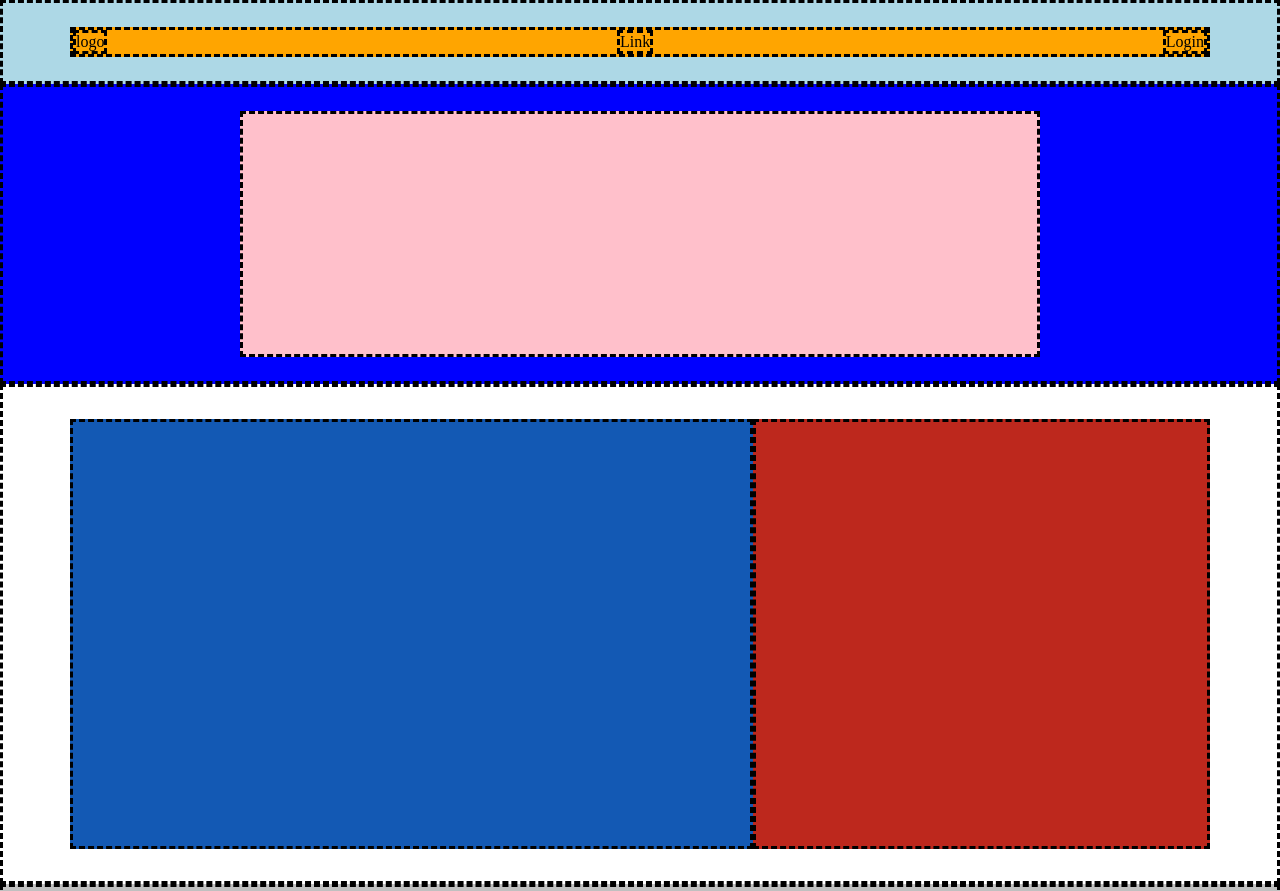
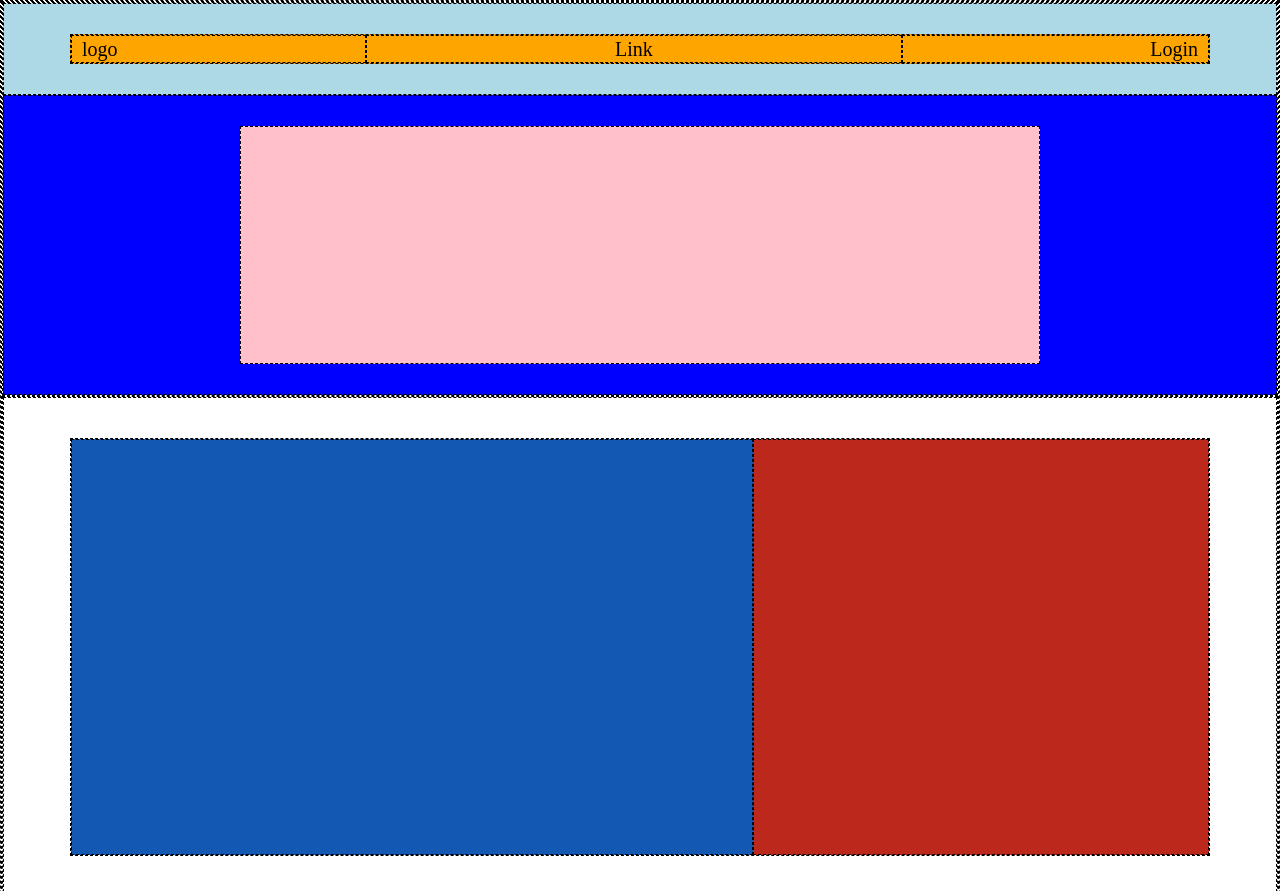
Before and after one commit to fabiodelli/htmlcss-struttura-discord, a plain HTML site: page index.html in a window 1280 px wide. Shown: the top 891 px of the page. Drawn offline with Linux system fonts and the light colour scheme.

Commit message:
modify border and indentation

```diff
--- a/assets/css/style.css
+++ b/assets/css/style.css
@@ -2,6 +2,8 @@
     margin: 0;
     padding: 0;
     box-sizing: border-box;
+    border: dashed 1px black;
+    font-size: 20px;
 }
 
 
@@ -10,6 +12,7 @@
 .d-f {
     display: flex;
 }
+
 
 /* Body -----------------------------------*/
 
@@ -25,8 +28,34 @@
 .nav {
     display: flex;
     width: 1140px;
-    justify-content: space-between;
+    justify-content: center;
     height: 30px;
+
+}
+
+.nav-item-left{
+    flex-grow: 1;
+    display: flex;
+    justify-content: flex-start;
+    align-items: center;
+    padding: 10px;
+
+}
+
+.nav-item-center{
+    flex-grow: 2;
+    display: flex;
+    justify-content: center;
+    align-items: center;
+    padding: 10px;
+}
+
+.nav-item-right{
+    flex-grow: 1;
+    display: flex;
+    justify-content: flex-end;
+    align-items: center;
+    padding: 10px;
 }
 
 .header-bottom {
@@ -42,6 +71,7 @@
     width: 800px;
     justify-content: center;
 }
+
 
 /* Main--------------------------------------- */
 
@@ -70,6 +100,7 @@
     justify-content: center;
     flex-grow: 0.4;
 }
+
 
 /* Section-2 ------------------*/
 
@@ -119,18 +150,19 @@
     height: 800px;
 }
 
+
 /* Footer--------------------------------------------- */
 
 .footer-info{
     display: flex;
     justify-content: center;
+    padding: 0.5rem 0 2rem 0;
 }
 
 .container-footer-info{
     display:flex;
     width: 1140px;
     height: 500px;
-    padding: 0.5rem 0 2rem 0;
 }
 
 .big-column-footer-info{
@@ -155,103 +187,82 @@
     align-items: center;
 }
 
-
-
+.footer-item{
+    padding: 2px;
+}
 
 
 /* Debug---------------------------------------------- */
 
 .debug-header-up {
     background: lightblue;
-    border: dashed black;
+
 }
 
 .debug-nav {
     background: orange;
-    border: dashed black;
-}
-
-.debug-nav-item {
-    border: dashed black;
 }
 
 .debug-header-bottom {
     background: blue;
-    border: dashed black;
 }
 
 .debug-banner {
     background: pink;
-    border: dashed black;
 }
 
 .debug-section-1{
     background: white;
-    border: dashed black;
 }
 
 .debug-section-1-left {
     background: rgb(19, 89, 180);
-    border: dashed black;
 }
 
 .debug-section-1-right {
     background: rgb(189, 40, 29);
-    border: dashed black;
 }
 
 .debug-section-2{
     background: rgb(192, 192, 192);
-    border: dashed black;
 }
 
 .debug-section-2-left {
     background: rgb(19, 89, 180);
-    border: dashed black;
 }
 
 .debug-section-2-right {
     background: rgb(189, 40, 29);
-    border: dashed black;
 }
 
 .debug-section-3{
     background: rgb(192, 192, 192);
-    border: dashed black;
 }
 
 .debug-section-center-3 {
     background: green;
-    border: dashed black;
 }
 
 .debug-footer-info{
     background-color: rgb(71, 71, 71);
-    border: dashed black;
 }
 
 .debug-big-column-footer-info{
    background-color:coral;
-   border: dashed black;
-
 }
 
 .debug-little-column-footer-info{
     background-color:aquamarine;
-    border: dashed black;
 }
 
 .debug-footer {
     background:  rgb(71, 71, 71);
-    border: dashed black;
 }
 
 .debug-footer-box {
     background: rgb(19, 68, 107);
-    border: dashed black;
 }
 
 .debug-footer-item {
     background-color: lightgray ;
-    border: dashed black;
 }
--- a/index.html
+++ b/index.html
@@ -14,11 +14,11 @@
 
             <div class="debug-header-up header-up">
 
-                <nav CLASS="debug-nav nav">
+                <nav class="debug-nav nav">
 
-                    <nav class="debug-nav-item">logo</nav>
-                    <nav class="debug-nav-item">Link</nav>
-                    <nav class="debug-nav-item">Login</nav>
+                    <nav class=" nav-item-left">logo</nav>
+                    <nav class=" nav-item-center">Link</nav>
+                    <nav class=" nav-item-right">Login</nav>
 
                 </nav>
 
@@ -98,8 +98,8 @@
 
                 <nav class="debug-footer-box footer-box">
 
-                    <nav class="debug-footer-item">logo</nav>
-                    <nav class="debug-footer-item">Login</nav>
+                    <nav class="debug-footer-item footer-item">Discord</nav>
+                    <nav class="debug-footer-item footer-item">Registrati</nav>
 
                 </nav>
 
```
